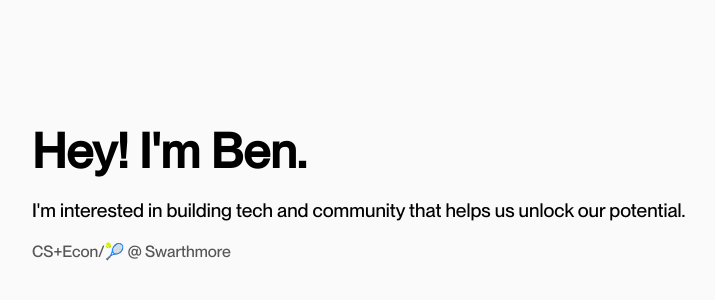
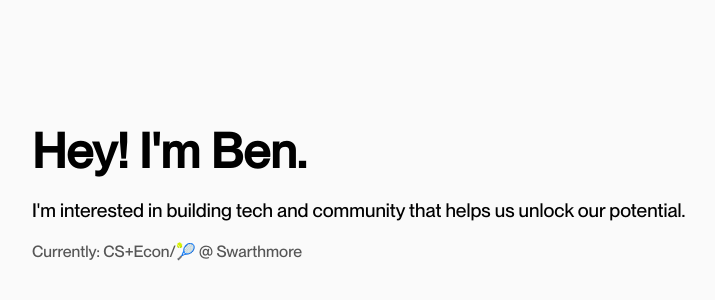
Before and after one commit to benwxng/personal-site-main, a plain HTML site: page index.html in a window 1280 px wide. Shown: the part 134-434 px from the top of the page, without its empty margins (224-939 px from the left). Drawn offline with Linux system fonts and the light colour scheme.

Commit message:
Update index.html

```diff
--- a/index.html
+++ b/index.html
@@ -18,7 +18,7 @@
             <h1 id = "heading">Hey! I'm Ben.
             </h1>
             <p id = "description">I'm interested in building tech and community that helps us unlock our potential. </p>
-            <p class = "currently">CS+Econ/🎾 @ Swarthmore</p>
+            <p class = "currently">Currently: CS+Econ/🎾 @ Swarthmore</p>
 
         </div>
 
```
